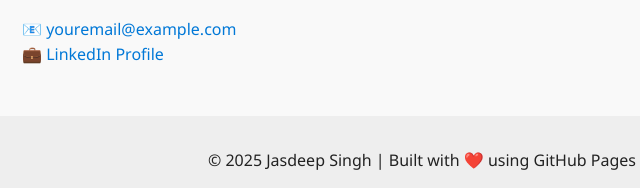
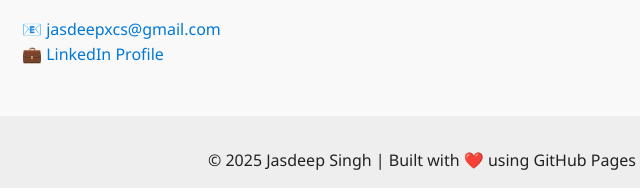
Before and after one commit to jasdeepxcs/jasdeepxcs.github.io, a plain HTML site: page index.html in a window 1280 px wide. Shown: the part 1133-1321 px from the top of the page, 218-858 px from the left. Drawn offline with Linux system fonts and the light colour scheme.

Commit message:
Update index.html

```diff
--- a/index.html
+++ b/index.html
@@ -59,7 +59,7 @@
   <section id="contact">
     <h2>Contact</h2>
     <p>
-      📧 <a href="mailto:youremail@example.com">youremail@example.com</a><br />
+      📧 <a href="mailto:youremail@example.com">jasdeepxcs@gmail.com</a><br />
       💼 <a href="https://www.linkedin.com/in/yourlinkedin/" target="_blank">LinkedIn Profile</a>
     </p>
   </section>
```
